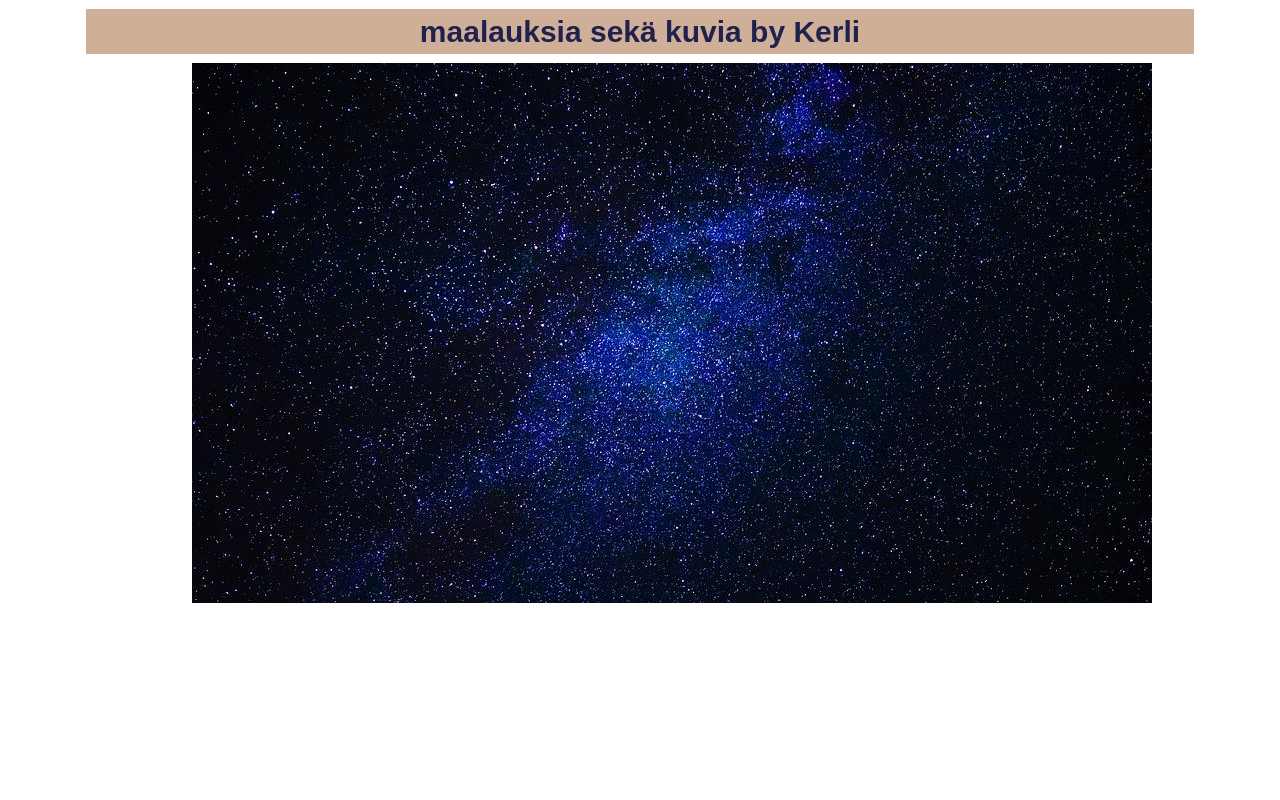
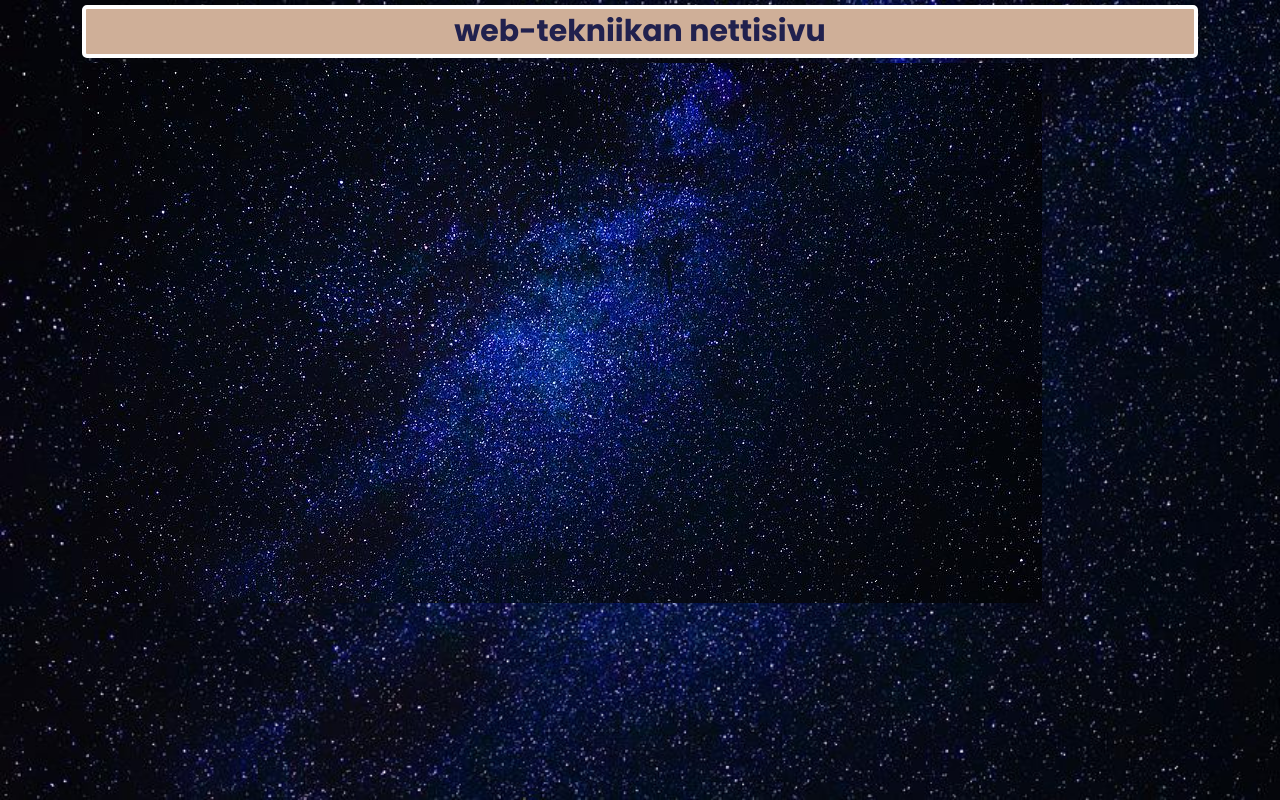
Before and after one commit to kerlinurk/webtekniikka, a plain HTML site: page index.html in a window 1280 px wide. Drawn offline with nearby package versions, Linux system fonts and the light colour scheme.

Commit message:
taustalle kuvan asettaminen

```diff
--- a/index.html
+++ b/index.html
@@ -13,7 +13,7 @@
 
     <div id="content">
         <div class="container">
-            <div class="Ylä-tunniste">maalauksia sekä kuvia by Kerli</div>
+            <div class="Ylä-tunniste">web-tekniikan nettisivu</div>
             <img src="sky.jpg" alt= sky>
     <script src="https://cdn.jsdelivr.net/npm/bootstrap@5.1.3/dist/js/bootstrap.bundle.min.js" integrity="sha384-ka7Sk0Gln4gmtz2MlQnikT1wXgYsOg+OMhuP+IlRH9sENBO0LRn5q+8nbTov4+1p" crossorigin="anonymous"></script>
 <link rel="stylesheet" href="javascript.js">
--- a/style.css
+++ b/style.css
@@ -1,7 +1,12 @@
-img {
-  max-width: 100%;
-  max-height: 100%;
-  margin-left: 110px;
+@import "https://fonts.googleapis.com/css?family=Poppins:300,400,500,600,700";
+body {
+    font-family: 'Poppins', sans-serif;
+    background: url(sky.jpg);
+    background-repeat: no-repeat;
+    background-size: cover;
+    background-attachment: fixed;
+    font-size: 16px;
+    margin: 0;
 }
 .Ylä-tunniste {
     grid-area: Ylä-tunniste;
```
